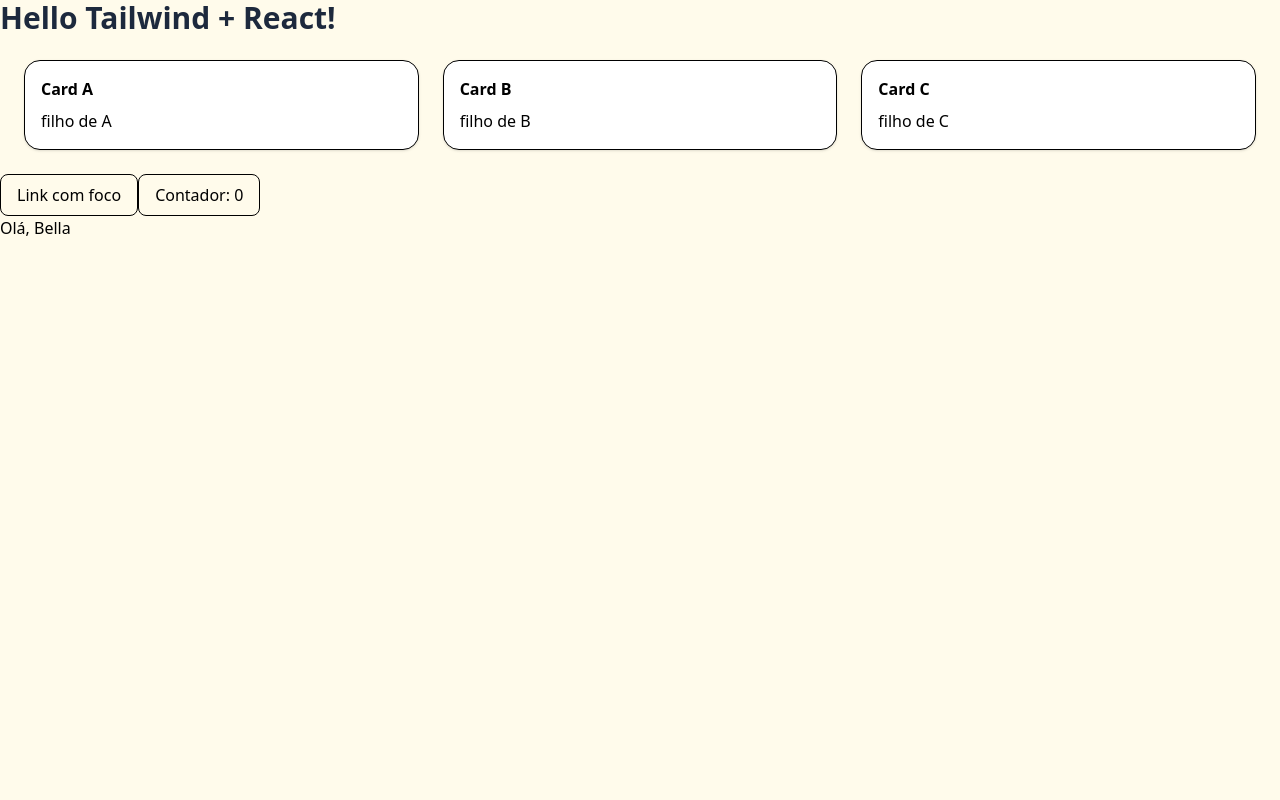
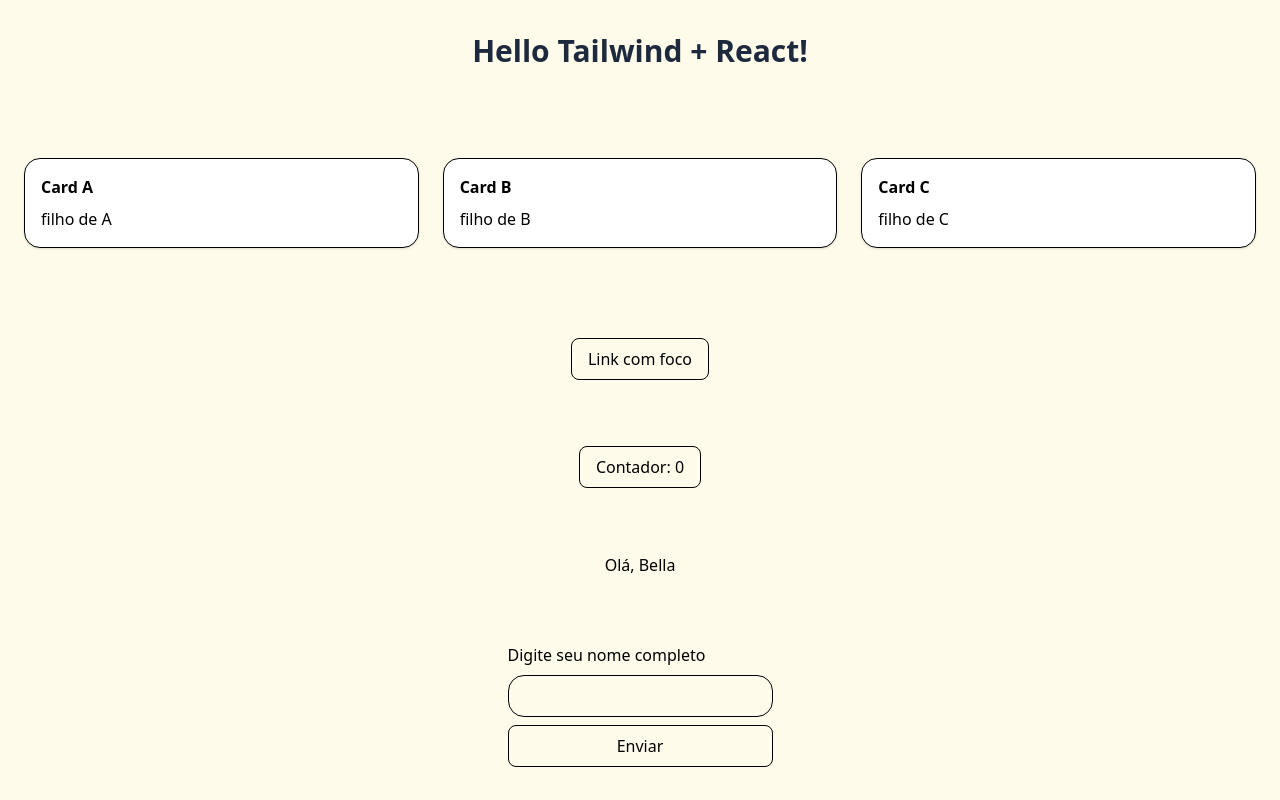
Before and after one commit to elizete10/projeto-t2, a React (Vite) app: page / in a window 1280 px wide. Built offline with nearby package versions, Linux system fonts and the light colour scheme.

Commit message:
entrada controlada

```diff
--- a/src/App.jsx
+++ b/src/App.jsx
@@ -1,6 +1,7 @@
 import { useState } from "react";
 import { Card } from "./components/Card";
 import { Hello } from "./components/Hello"
+import { Textfield } from "./components/TextField";
 
 const CARDS = [
   { id: 0, title: 'Card A', description: 'filho de A' },
@@ -14,8 +15,17 @@
 
   const inc = () => setCount(c => c + 1)
 
+  const handleSubmit = event => {
+    event.preventDefaut ()
+
+    console.log({ name })
+    // Enviar para API/banco de dados
+
+    setName ('')
+  }
+
   return (
-    <main className="min-h-dvh bg-amber-50">
+    <main className="min-h-dvh grid place-items-center bg-amber-50">
       <h1 className="text-3xl font-bold text-slate-800">
         Hello Tailwind + React!
       </h1>
@@ -41,12 +51,22 @@
       </button>
 
       <Hello name="Bella" />
-      <form>
-        <input
+      <form onSubmit={handleSubmit}>
+        <Textfield
+        Label= "Digite seu nome completo"
+        placeholder
         type="text"
         value= {name}
         onChange={event => setName(event.target.value)}
         />
+
+
+      <button
+      type="submit"
+        className="inline-block px-4 py-2 w-full rounded-lg border houver:bg-slate-300 focus:ring-2 focus:ring-blue-500 cursor-pointer"
+      >
+        Enviar
+      </button>
       </form>
     </main>
   );
--- a/src/components/TextField/index.jsx
+++ b/src/components/TextField/index.jsx
@@ -1,7 +1,7 @@
 export const Textfield = ({ id, Label, ...props}) => {
 return (
-    <fieldset className="flex flex-col space-y-2">
-        <Label htmlFor={id} className="font-medium">{Label}</label>
+    <fieldset className="flex flex-col space-y-2 mb-2">
+        <label htmlFor={id} className="font-medium">{Label}</label>
 
         <input
         id={id}
```
